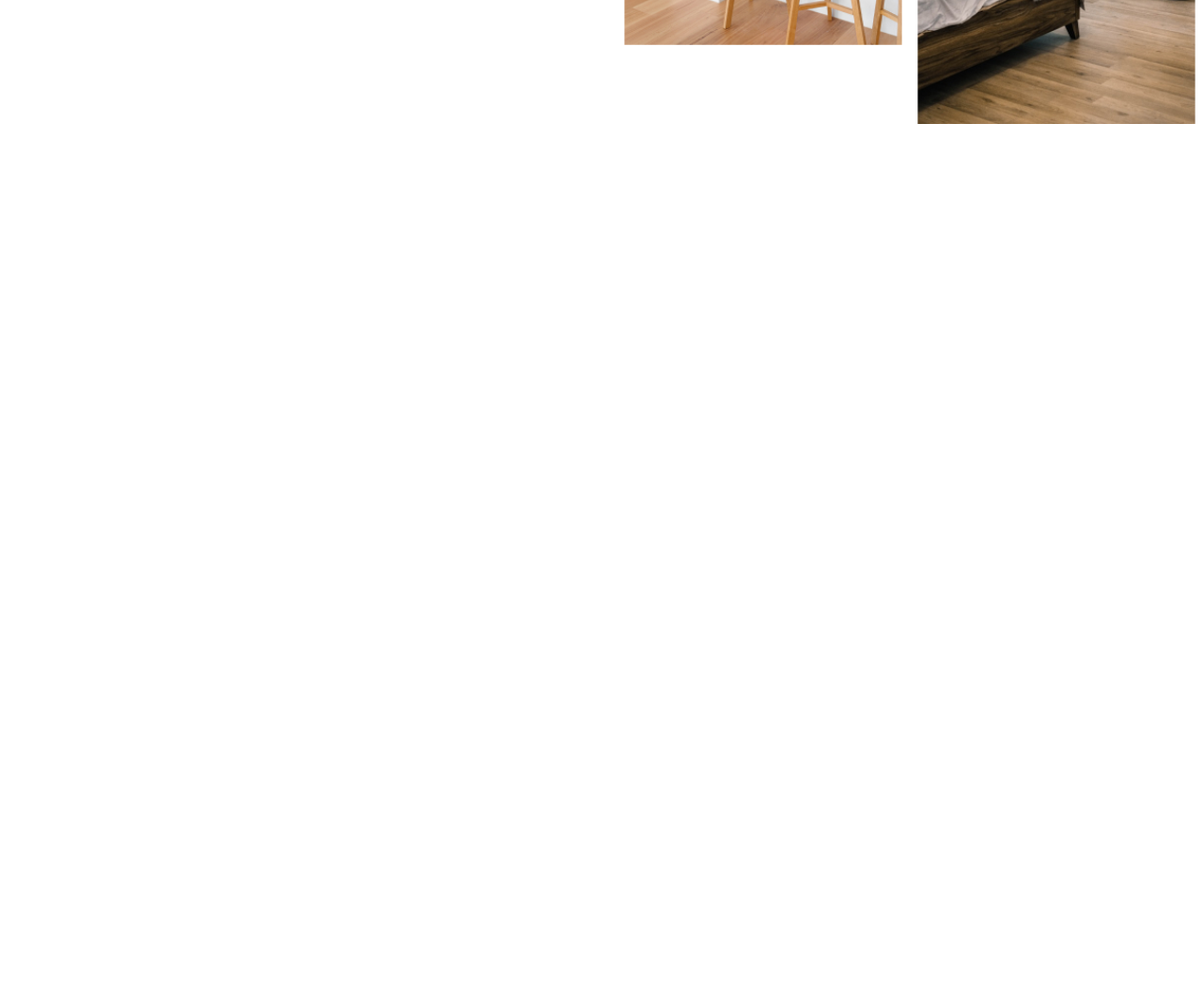
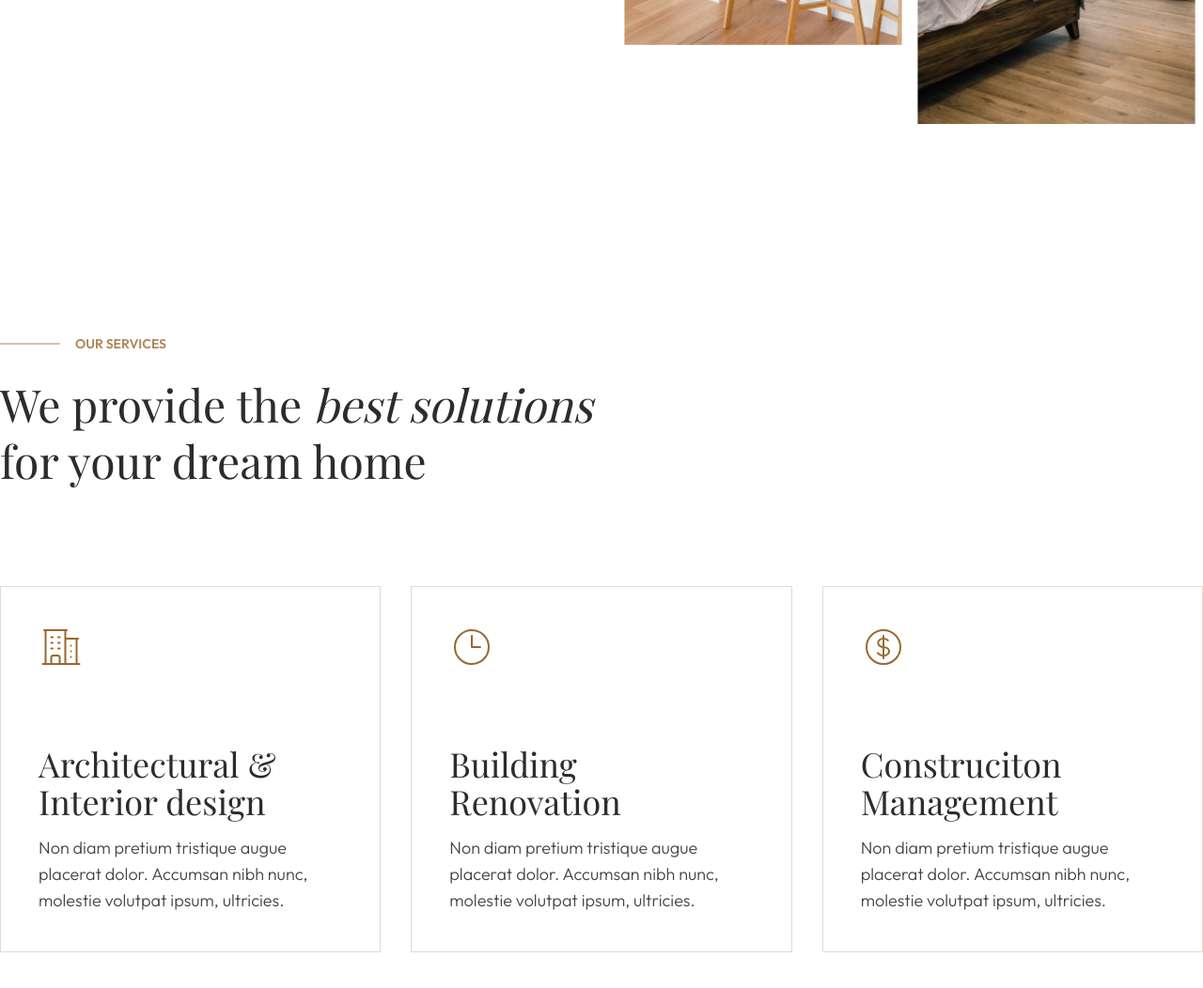
Before and after one commit to Terezie-Mazacova/Tailwind-Inteo, a website: page index.html in a window 1280 px wide. Shown: the part 1717-2769 px from the top of the page at 94% size. Before the commit the page ends 1961 px from the top, so only its background shows below. Drawn offline with nearby package versions, Linux system fonts and the light colour scheme; a web font is replaced by a local one.

Commit message:
hotova sekce Our Services

```diff
--- a/index.html
+++ b/index.html
@@ -145,6 +145,63 @@
             </div>
             -->
         </section>
+
+        <!-- Our Services -->
+        <section>
+            <div class="flex flex-col gap-20 py-28">
+                <div>
+                    <div class="flex gap-4 opacity-80 mb-6">
+                        <img src="./img/Line.svg" alt="Line of Our Services">
+                        <span class="text-primary-600 text-sm font-semibold uppercase">our services</span>
+                    </div>
+
+                    <div>
+                        <h2 class="font-playfair text-neutral-900 text-5xl mb-6 leading-tight max-w-[650px]">We provide the <span class="italic">best solutions</span> for your dream home</h2>
+                    </div>
+                </div>
+
+                <div class="flex gap-8">
+                    <div class="p-10 border border-primary-100">
+                        <div>
+                            <svg xmlns="http://www.w3.org/2000/svg" fill="none" viewBox="0 0 24 24" stroke-width="1" stroke="currentColor" class="w-12 h-12 text-primary-600 mb-20">
+                                <path stroke-linecap="round" stroke-linejoin="round" d="M2.25 21h19.5m-18-18v18m10.5-18v18m6-13.5V21M6.75 6.75h.75m-.75 3h.75m-.75 3h.75m3-6h.75m-.75 3h.75m-.75 3h.75M6.75 21v-3.375c0-.621.504-1.125 1.125-1.125h2.25c.621 0 1.125.504 1.125 1.125V21M3 3h12m-.75 4.5H21m-3.75 3.75h.008v.008h-.008v-.008Zm0 3h.008v.008h-.008v-.008Zm0 3h.008v.008h-.008v-.008Z" />
+                            </svg>
+                        </div>
+
+                        <div>
+                            <h3 class="font-playfair text-4xl text-neutral-900 mb-4">Architectural & Interior design</h3>
+                            <p class="text-lg font-light text-neutral-700">Non diam pretium tristique augue placerat dolor. Accumsan nibh nunc, molestie volutpat ipsum, ultricies.</p>
+                        </div>
+                    </div>
+
+                    <div class="p-10 border border-primary-100">
+                        <div>
+                            <svg xmlns="http://www.w3.org/2000/svg" fill="none" viewBox="0 0 24 24" stroke-width="1" stroke="currentColor" class="w-12 h-12 text-primary-600 mb-20">
+                                <path stroke-linecap="round" stroke-linejoin="round" d="M12 6v6h4.5m4.5 0a9 9 0 1 1-18 0 9 9 0 0 1 18 0Z" />
+                            </svg>
+                        </div>
+
+                        <div>
+                            <h3 class="font-playfair text-4xl text-neutral-900 mb-4 w-[300px]">Building Renovation</h3>
+                            <p class="text-lg font-light text-neutral-700">Non diam pretium tristique augue placerat dolor. Accumsan nibh nunc, molestie volutpat ipsum, ultricies.</p>
+                        </div>
+                    </div>
+
+                    <div class="p-10 border border-primary-100">
+                        <div>
+                            <svg xmlns="http://www.w3.org/2000/svg" fill="none" viewBox="0 0 24 24" stroke-width="1" stroke="currentColor" class="w-12 h-12 text-primary-600 mb-20">
+                                <path stroke-linecap="round" stroke-linejoin="round" d="M12 6v12m-3-2.818.879.659c1.171.879 3.07.879 4.242 0 1.172-.879 1.172-2.303 0-3.182C13.536 12.219 12.768 12 12 12c-.725 0-1.45-.22-2.003-.659-1.106-.879-1.106-2.303 0-3.182s2.9-.879 4.006 0l.415.33M21 12a9 9 0 1 1-18 0 9 9 0 0 1 18 0Z" />
+                            </svg>
+                        </div>
+
+                        <div>
+                            <h3 class="font-playfair text-4xl text-neutral-900 mb-4">Construciton Management</h3>
+                            <p class="text-lg font-light text-neutral-700">Non diam pretium tristique augue placerat dolor. Accumsan nibh nunc, molestie volutpat ipsum, ultricies.</p>
+                        </div>
+                    </div>
+                </div>
+            </div>
+        </section>
     </main>
 </body>
 </html>
--- a/tailwind.config.js
+++ b/tailwind.config.js
@@ -8,6 +8,7 @@ module.exports = {
     },
     extend: {
       colors: {
+        'primary-100' : '#E6D8CC',
         'primary-600' : '#996830',
 
         'neutral-300' : '#D9D9D6',
```
Also changed, not shown: output.css.
